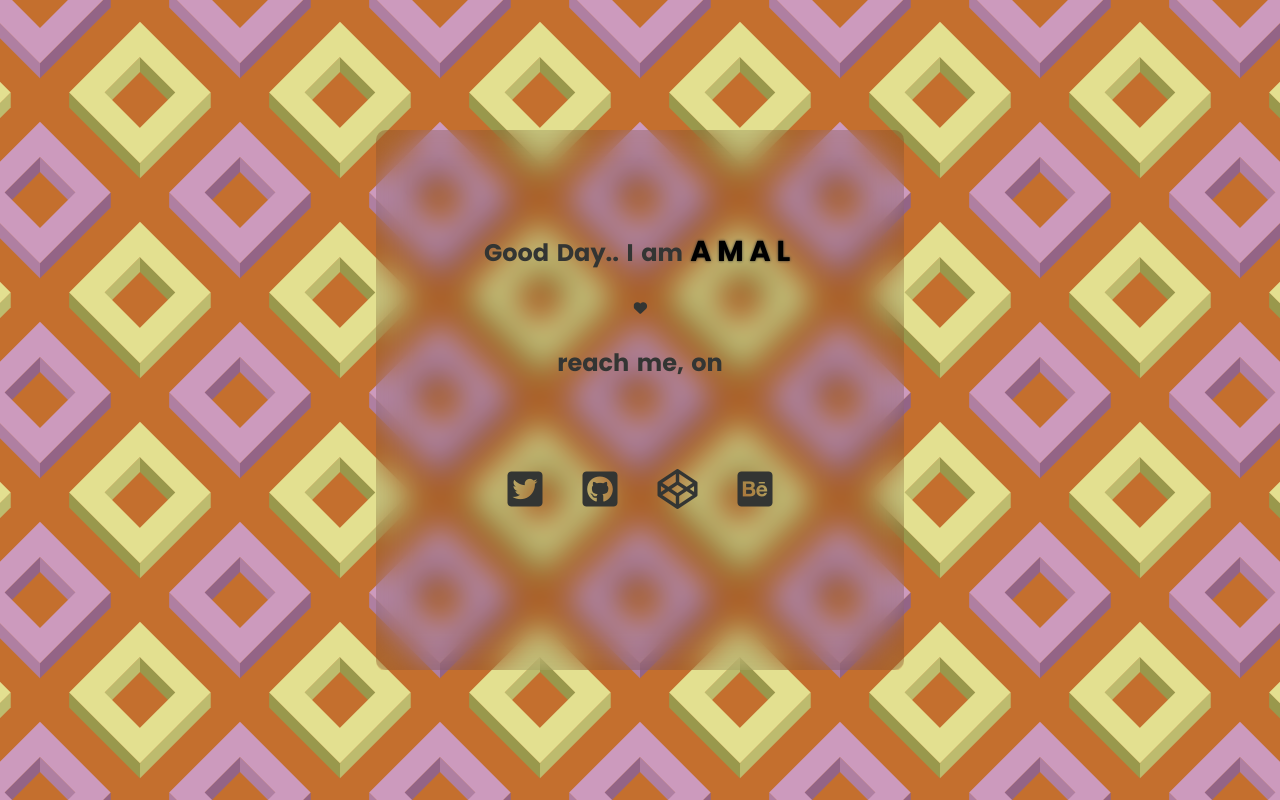
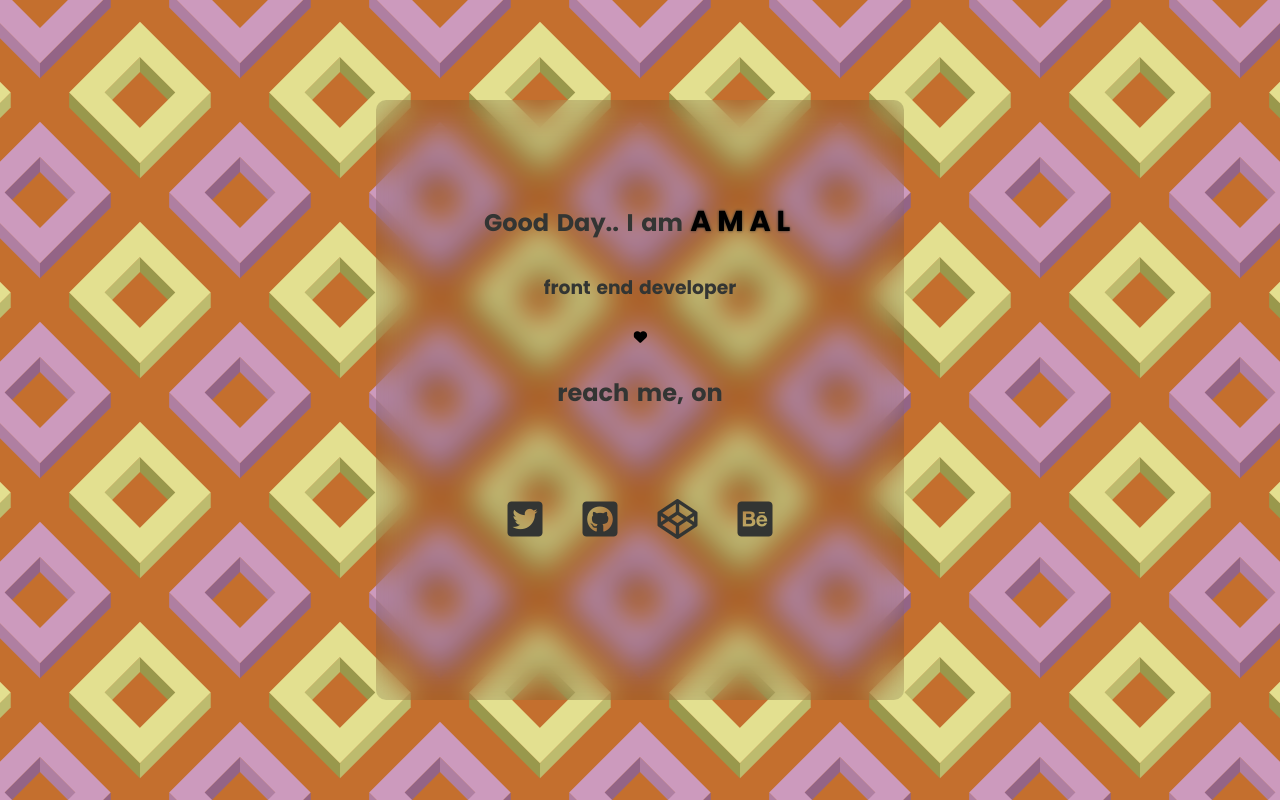
Before and after one commit to AmalGho/contact-me, a plain HTML site: page index.html in a window 1280 px wide. Drawn offline with Linux system fonts and the light colour scheme.

Commit message:
modified

```diff
--- a/index.html
+++ b/index.html
@@ -12,6 +12,7 @@
     <section class="main">
         <div class="social">
             <h1>Good Day.. I am <span> AMAL</span></h1>
+            <h3>front end developer</h3>
             <i class="fa-solid fa-heart"></i>
             <h2>reach me, on</h2>
             <div class="links">
--- a/style.css
+++ b/style.css
@@ -26,6 +26,9 @@ section {
     background-color: #00000020;
     backdrop-filter: blur(15px);
     -webkit-backdrop-filter: blur(15px);
+    -moz-backdrop-filter: blur(15px);
+    -ms-backdrop-filter: blur(15px);
+    -o-backdrop-filter: blur(15px);
     border-radius: 10px;
     width: 60%;
     display: flex;
@@ -37,7 +40,7 @@ section {
     transition: all 0.3s ease-in-out;
 }
 
-.social h1, .social h2 {
+.social h1, .social h2 , .social h3{
     margin-bottom: 30px;
     color: #333533;
 }
@@ -53,7 +56,6 @@ section {
     font-size: 0.8em;
     animation: heart 1.3s infinite;
     margin-bottom: 30px;
-    color: #333533;
 }
 
 .social .links {
```
